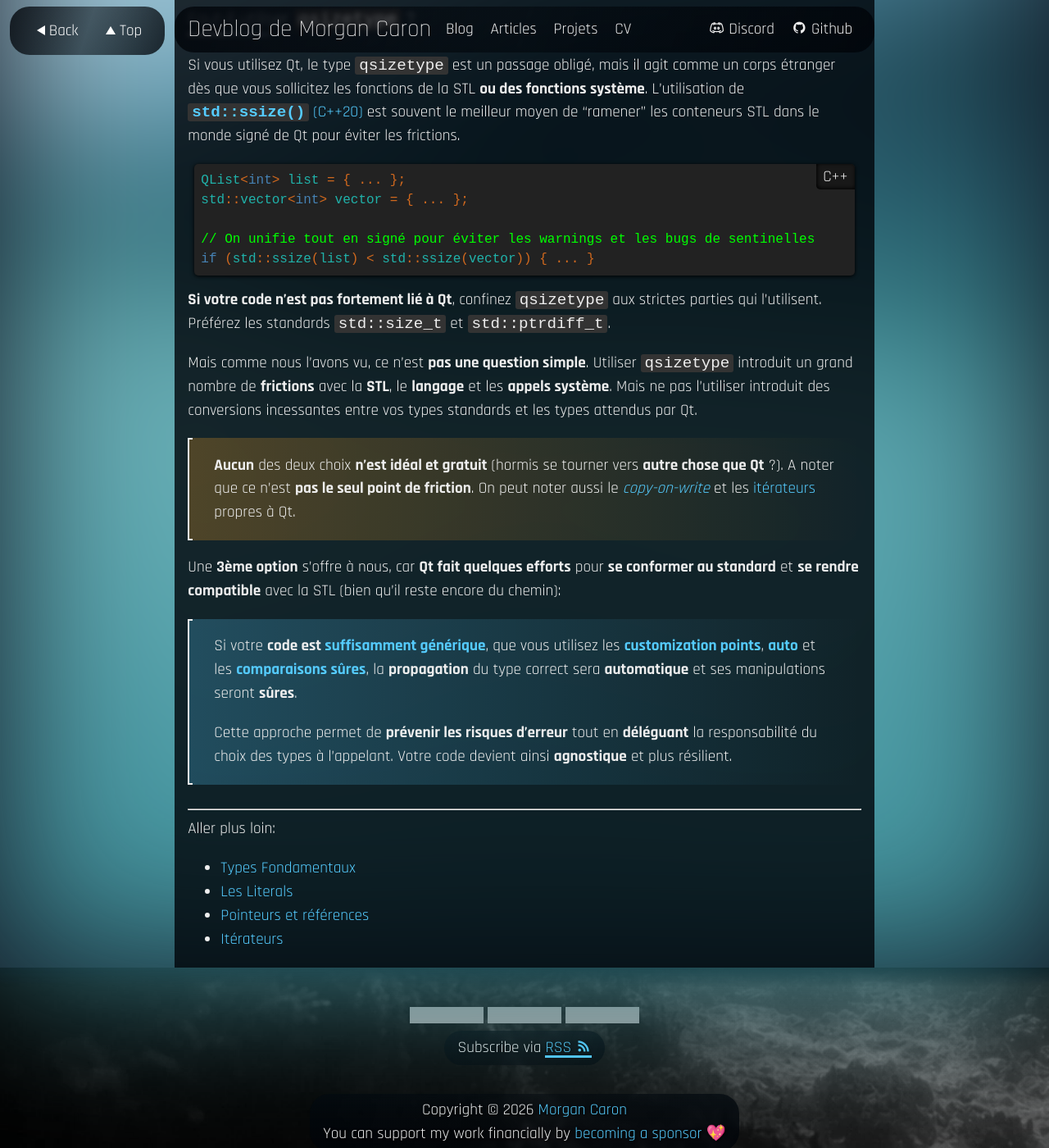
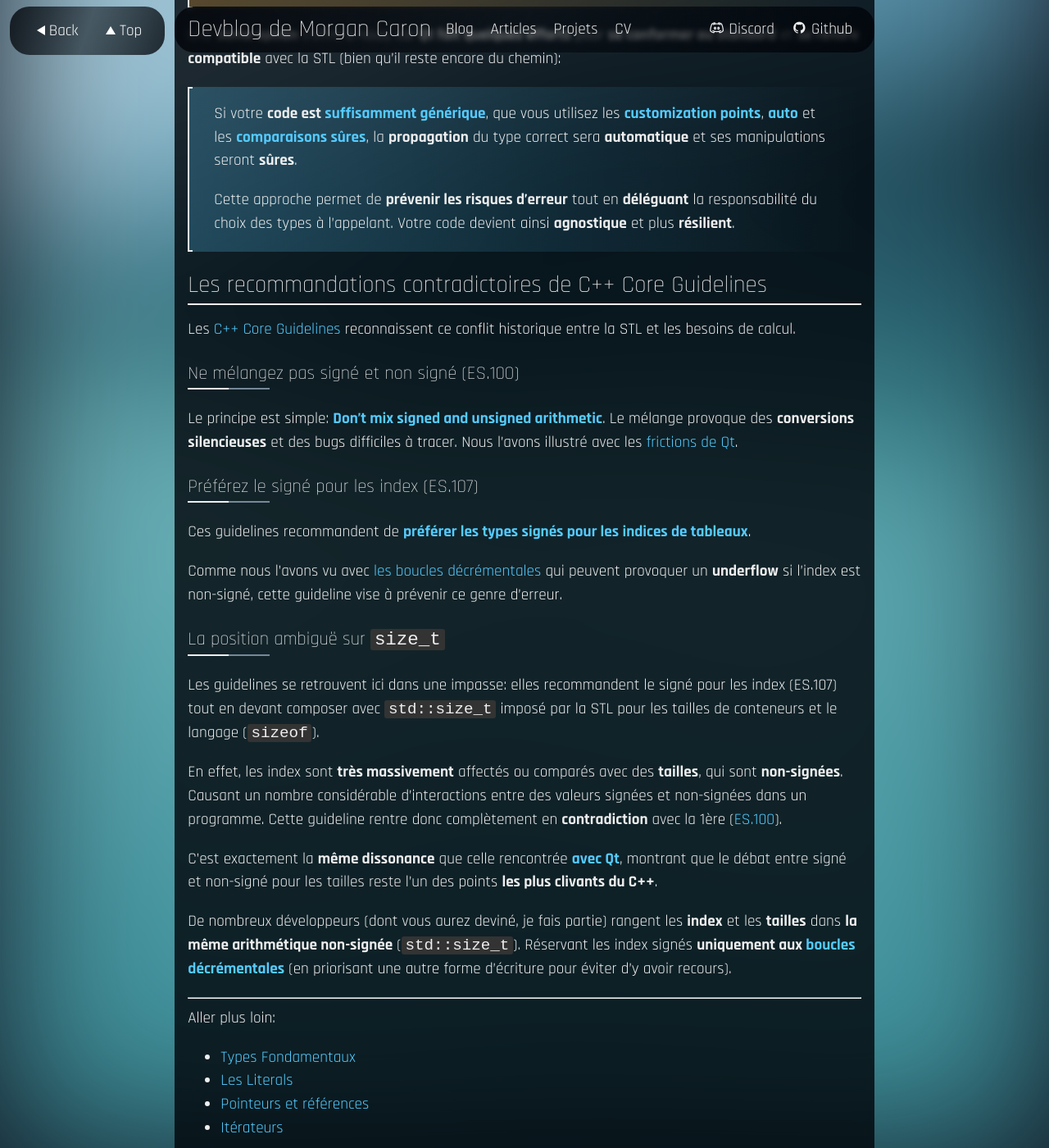
Before and after one commit to MorganCaron/morgancaron.github.io, a Jekyll site: the page built from _articles/c++_std_size_t.md, in a window 1280 px wide and 1400 px high, scrolled down 17653 px. Shown: the whole window at 82% size. Built offline with Jekyll 4.4.1, drawn with Linux system fonts in a browser that asks for light colours; comment, search, counter and statistics services are not loaded; the table of contents is made by our own code; some of the changed text lies outside the part shown; grey boxes are pictures that could not be loaded.

Commit message:
C++ std::size_t: Corrections mineures

```diff
--- a/_articles/c++_std_size_t.md
+++ b/_articles/c++_std_size_t.md
@@ -30,7 +30,7 @@
 
 ## Héritage du C: ``size_t``
 
-Avant le C++, le **langage C** a introduit [**``size_t``**](https://en.cppreference.com/w/c/types/size_t.html) (via [``<stddef.h>``](https://en.cppreference.com/w/c/header/stddef.html)) comme **type standard pour toute manipulation de mémoire**. Le standard **POSIX** (fondé sur le C) l'a ensuite intégré et imposé dans ses propres interfaces, notamment via le header système [``<sys/types.h>``](https://man7.org/linux/man-pages/man3/size_t.3type.html).
+Avant le C++, le **langage C** a introduit [**``size_t``**](https://en.cppreference.com/w/c/types/size_t.html) (via [``<stddef.h>``](https://en.cppreference.com/w/c/header/stddef.html)) comme **type standard pour toute manipulation de tailles mémoire**. Le standard **POSIX** (fondé sur le C) l'a ensuite intégré et intégré dans ses propres interfaces, notamment via le header système [``<sys/types.h>``](https://man7.org/linux/man-pages/man3/size_t.3type.html).
 
 Il est omniprésent dans la bibliothèque standard C:
 - **Allocation**: [``void* malloc(size_t size);``](https://man7.org/linux/man-pages/man3/malloc.3.html)
@@ -46,7 +46,7 @@
 - C'est un **type entier non signé**
 - Sa largeur est d'au moins **16 bits** [selon la norme C99 ("The bit width of size_t is not less than 16. (since C99)")](https://en.cppreference.com/w/c/types/size_t.html)
 - Il est suffisant pour représenter la **taille maximale d'un objet** (typiquement un tableau) supporté par le système
-- C'est le type de retour des opérateurs [**``sizeof``**](https://en.cppreference.com/w/c/language/sizeof.html) et [**``_Alignof``**](https://en.cppreference.com/w/c/language/_Alignof.html) (C11, aujourd'hui obsolète) et [**``alignof``**](https://en.cppreference.com/w/c/language/alignof.html) (C23, son remplaçant)
+- C'est le type de retour des opérateurs [**``sizeof``**](https://en.cppreference.com/w/c/language/sizeof.html), [**``_Alignof``**](https://en.cppreference.com/w/c/language/_Alignof.html) (introduit en C11) et [**``alignof``**](https://en.cppreference.com/w/c/language/alignof.html) (mot-clé préféré depuis C23).
 
 La liberté est donc volontairement laissée **aux compilateurs de choisir le type sous-jacent** derrière ``size_t``. On dit qu'il est [*implementation-defined*](https://gcc.gnu.org/onlinedocs/gcc-6.2.0/cpp/Implementation-defined-behavior.html).
 
@@ -173,7 +173,7 @@
 
 ``std::size_t`` est le type canonique pour les **tailles**, les **quantités** et les **index**, mais il ne doit pas être utilisé pour représenter une **différence** ou une [**distance**](https://en.cppreference.com/w/cpp/iterator/distance.html) (qui peuvent être négatives).
 
-Le type [**``ssize_t``**](https://man7.org/linux/man-pages/man3/size_t.3type.html) est un type historique des systèmes **POSIX** (Linux/Unix).
+Le type [**``ssize_t``**](https://man7.org/linux/man-pages/man3/size_t.3type.html) est un type historique des systèmes **POSIX** (Linux/Unix). Il est couramment utilisé dans les fonctions système (comme [``read``](https://man7.org/linux/man-pages/man2/read.2.html) ou [``write``](https://man7.org/linux/man-pages/man2/write.2.html)) pour retourner soit une taille, soit une erreur (via une valeur négative).
 
 | type      | type réel                | Portabilité                    |
 | --------- | :----------------------: | ------------------------------ |
@@ -193,9 +193,7 @@
 typedef typeof((int*)nullptr - (int*)nullptr) ptrdiff_t;
 {% endhighlight %}
 
-Sa taille est garantie de faire [au moins 17 bits avant C23, et au moins 16 bits à partir de C23](https://en.cppreference.com/w/c/types/ptrdiff_t.html).
-
-Comme le laisse penser son nom, c'est **sémantiquement** son sens premier. Mais il est **parfaitement adapté** pour représenter n'importe quelle soustraction entre deux ``size_t``.
+Comme le laisse penser son nom, c'est **sémantiquement** son sens premier. Mais il est également utilisé pour représenter une **différence entre deux index**, tant que celle-ci reste comprise entre [**``PTRDIFF_MIN`` et ``PTRDIFF_MAX``**](https://en.cppreference.com/w/c/types/limits.html).
 
 Exemple 1: **Restaurer un pointeur après réallocation**
 {% highlight c linenos %}
@@ -222,17 +220,13 @@
 ### Limitation de la plage de valeurs
 
 - ``size_t`` est [garanti de faire au moins 16 bits](https://en.cppreference.com/w/c/types/size_t.html).
-- ``ptrdiff_t`` est [garanti de faire au moins 17 bits (avant C23, maintenant 16 bits)](https://en.cppreference.com/w/c/types/ptrdiff_t.html)
-
-Cette différence laisse penser que le **bit supplémentaire** pour ``ptrdiff_t`` est **réservé au bit de signe**, pour permettre à tout ``size_t`` d'être compris dans ``ptrdiff_t``.
+- ``ptrdiff_t`` est [garanti de faire au moins **17 bits** avant C23, et au moins **16 bits** à partir de C23](https://en.cppreference.com/w/c/types/ptrdiff_t.html). Cette différence permet **historiquement** de garantir que **la différence entre deux adresses** peut être stockée dans un type signé **sans perte** de précision (en réservant un bit supplémentaire pour le signe). **Ce n'est plus garanti**.
 
 Mais concrètement sur les architectures 64 bits modernes, [``size_t``](#héritage-du-c-size_t) et [``ptrdiff_t``](#ptrdiff_t-le-type-des-distances) sont définis sur [64 bits](#dépendance-à-labi-et-au-modèle-de-données).
 
-Il n'est donc **pas garanti** que ``size_t`` tienne toujours dans ``ptrdiff_t``, même si sur 64 bits ça se vérifie.
-
-La garantie vient de la définition même de ``ptrdiff_t``:
+Il n'est donc **pas garanti** que tout ``size_t`` tienne toujours dans un ``ptrdiff_t``, même si ce n'est pas un problème car ``ptrdiff_t`` a les garanties suivantes:
 - Il est conçu pour contenir la différence entre deux pointeurs pointant **dans le même objet ou tableau**.
-- Le standard impose que ``ptrdiff_t`` soit **suffisamment grand** pour représenter **toutes ces différences**.
+- Le standard impose que ``ptrdiff_t`` soit **suffisamment grand** pour représenter **toutes ces différences** légales (n'excédant pas les capacités offertes par l'architecture).
 
 Même si ``size_t`` peut représenter des valeurs supérieures à ``PTRDIFF_MAX`` sur certaines plateformes, **aucune différence de pointeurs légale** dans le même objet **ne pourra dépasser ``PTRDIFF_MAX``**. Les différences de pointeurs sont **limitées par la taille maximale d’un objet contigu en mémoire**.
 
@@ -240,12 +234,13 @@
 
 Contrairement à une idée reçue, **il n'existe pas de type ``std::ssize_t``** dans le standard C++. Le comité C++ a jugé qu'un tel type **serait redondant** avec [``std::ptrdiff_t``](#stdptrdiff_t-le-type-des-distances).
 
-Le standard a choisi **une fonction plutôt qu'un type**. [**``std::ssize()``**](https://en.cppreference.com/w/cpp/iterator/size.html) ([**P1227R2**](https://wg21.link/p1227r2)) retourne l'**équivalent signé** de ``std::size_t``, **généralement** ``std::ptrdiff_t`` mais ce n'est **pas garanti** que ce soit exactement ce type.
+Le standard a choisi **une fonction plutôt qu'un type**. [**``std::ssize()``**](https://en.cppreference.com/w/cpp/iterator/size.html) ([**P1227R2**](https://wg21.link/p1227r2)) retourne l'**équivalent signé** de la taille du conteneur. Plus précisément, son type de retour est: ``std::common_type_t<std::ptrdiff_t, std::make_signed_t<typename C::size_type>>``.
 
 Il est également possible d'obtenir l'équivalent signé d'un type via le trait de type [**``std::make_signed_t``**](https://en.cppreference.com/w/cpp/types/make_signed):
 {% highlight cpp %}
-using signed_size_t = std::make_signed_t<std::size_t>; // équivalent à std::ptrdiff_t
+using signed_size_t = std::make_signed_t<std::size_t>;
 {% endhighlight %}
+Ce type ``signed_size_t`` peut (par abus de langage) être considéré comme un **équivalent à ``std::ptrdiff_t``** (bien qu'en pratique ce soit souvent le cas), ce n'est cependant pas garanti. ``std::ptrdiff_t`` étant défini par la norme selon une suite d'exigences, ça laisse une marge de manoeuvre aux compilateurs quant à la définition concrète du type sous-jacent.
 
 {% highlight cpp %}
 // std::ssize renvoie un type signé
@@ -360,6 +355,8 @@
 template <class T> struct QIntegerForSizeof: QIntegerForSize<sizeof(T)> { };
 using qsizetype = QIntegerForSizeof<std::size_t>::Signed;
 {% endhighlight %}
+
+La taille de ``qsizetype`` est directement définie sur celle de ``std::size_t`` (``sizeof(std::size_t)``).
 
 Si ``std::size_t`` fait 32 bits -> ``qsizetype`` est un ``qint32``.<br>
 Si ``std::size_t`` fait 64 bits -> ``qsizetype`` est un ``qint64``.
@@ -551,7 +524,31 @@
 
 > Si votre **code est [suffisamment générique](/articles/c++/programmation_generique)**, que vous utilisez les [**customization points**](/articles/c++/customization_point_design), [**auto**](/articles/c++/auto) et les [**comparaisons sûres**](#comparaisons-sûres-c20), la **propagation** du type correct sera **automatique** et ses manipulations seront **sûres**.
 >
-> Cette approche permet de **prévenir les risques d'erreur** tout en **déléguant** la responsabilité du choix des types à l'appelant. Votre code devient ainsi **agnostique** et plus résilient.
+> Cette approche permet de **prévenir les risques d'erreur** tout en **déléguant** la responsabilité du choix des types à l'appelant. Votre code devient ainsi **agnostique** et plus **résilient**.
+
+## Les recommandations contradictoires de C++ Core Guidelines
+
+Les [C++ Core Guidelines](https://isocpp.github.io/CppCoreGuidelines/CppCoreGuidelines) reconnaissent ce conflit historique entre la STL et les besoins de calcul.
+
+### Ne mélangez pas signé et non signé (ES.100)
+
+Le principe est simple: [**Don't mix signed and unsigned arithmetic**](https://isocpp.github.io/CppCoreGuidelines/CppCoreGuidelines#res-mix). Le mélange provoque des **conversions silencieuses** et des bugs difficiles à tracer. Nous l'avons illustré avec les [frictions de Qt](#les-comparaisons-mixtes).
+
+### Préférez le signé pour les index (ES.107)
+
+Ces guidelines recommandent de [**préférer les types signés pour les indices de tableaux**](https://isocpp.github.io/CppCoreGuidelines/CppCoreGuidelines#es107-dont-use-unsigned-for-subscripts-prefer-gslindex).
+
+Comme nous l'avons vu avec [les boucles décrémentales](#lunderflow-dans-les-boucles) qui peuvent provoquer un **underflow** si l'index est non-signé, cette guideline vise à prévenir ce genre d'erreur.
+
+### La position ambiguë sur ``size_t``
+
+Les guidelines se retrouvent ici dans une impasse: elles recommandent le signé pour les index (ES.107) tout en devant composer avec ``std::size_t`` imposé par la STL pour les tailles de conteneurs et le langage (``sizeof``).
+
+En effet, les index sont **très massivement** affectés ou comparés avec des **tailles**, qui sont **non-signées**. Causant un nombre considérable d'interactions entre des valeurs signées et non-signées dans un programme. Cette guideline rentre donc complètement en **contradiction** avec la 1ère ([ES.100](#ne-mélangez-pas-signé-et-non-signé-es100)).
+
+C'est exactement la **même dissonance** que celle rencontrée [**avec Qt**](#le-cas-particulier-de-qt-qsizetype), montrant que le débat entre signé et non-signé pour les tailles reste l'un des points **les plus clivants du C++**.
+
+De nombreux développeurs (dont vous aurez deviné, je fais partie) rangent les **index** et les **tailles** dans **la même arithmétique non-signée** (``std::size_t``). Réservant les index signés **uniquement aux [boucles décrémentales](#lunderflow-dans-les-boucles)** (en priorisant une autre forme d'écriture pour éviter d'y avoir recours).
 
 ---
 
--- a/assets/css/theme.css
+++ b/assets/css/theme.css
@@ -99,16 +99,15 @@
 	margin: 10px;
 }
 
-html,
-body {
+html {
 	scroll-padding-top: var(--navbar-height);
-}
-
-body {
 	--navbar-height: 12rem;
 	@media (min-width: 992px) {
 		--navbar-height: 5.5rem;
 	}
+}
+
+body {
 	background-color: var(--background-color);
 	color: var(--color);
 	font-family: 'Rajdhani', monospace;
```
Also changed, not shown: other parts of _articles/c++_std_size_t.md (+3 -27 lines).
